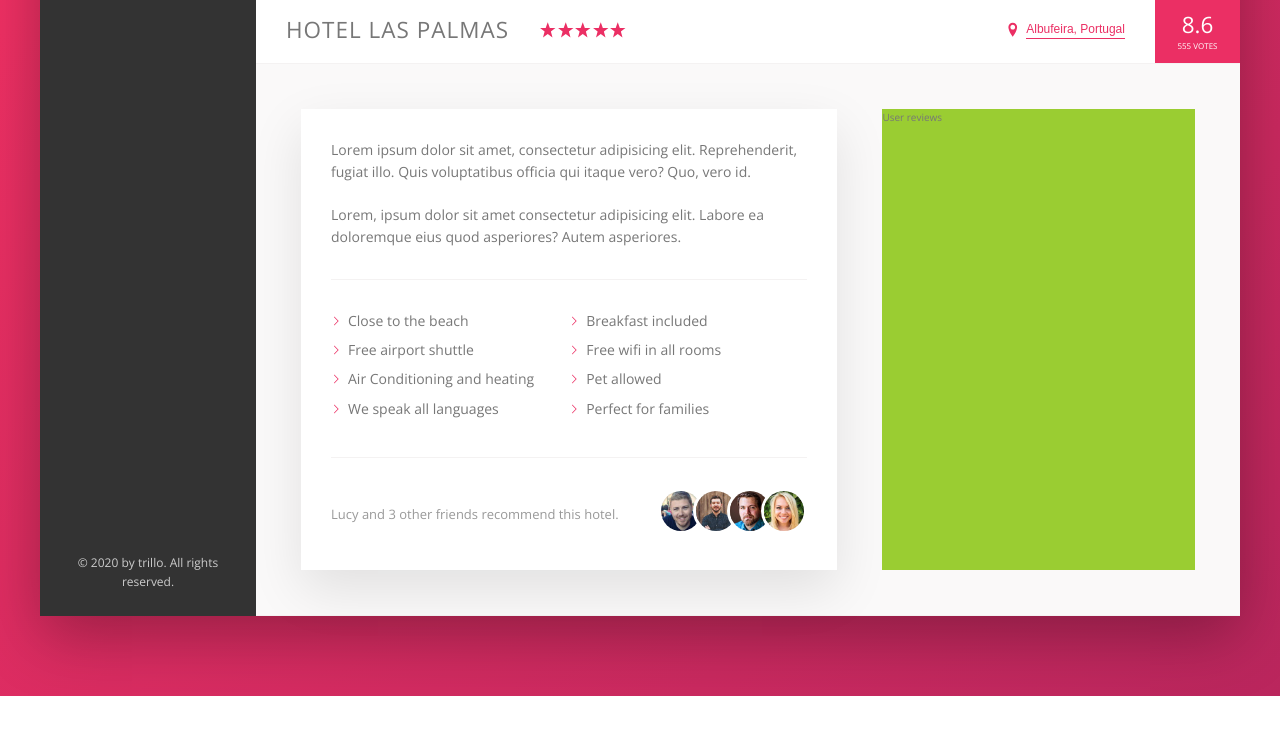
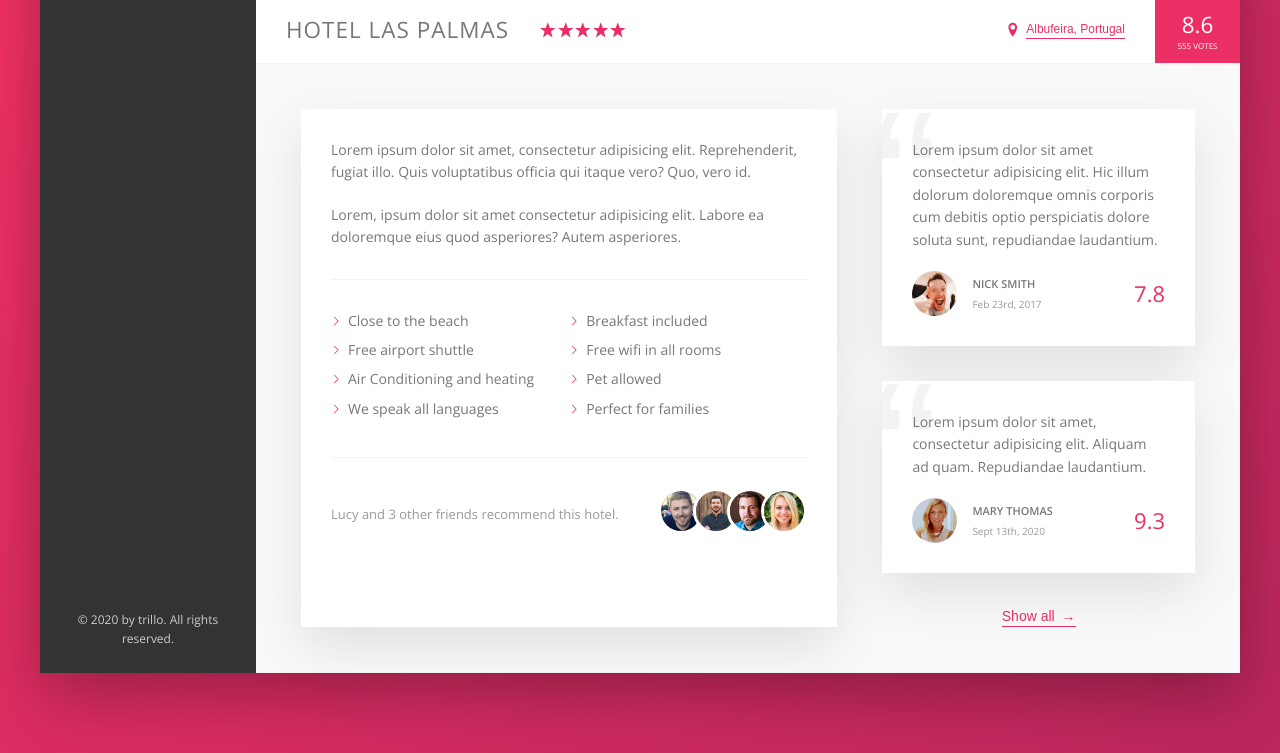
Before and after one commit to vipham258/trillo-project, a website: page index.html in a window 1280 px wide. Shown: the part 538-1291 px from the top of the page. Before the commit the page ends 1234 px from the top, so only its background shows below. Drawn offline with nearby package versions, Linux system fonts and the light colour scheme.

Commit message:
built user review section

```diff
--- a/index.html
+++ b/index.html
@@ -201,7 +201,48 @@
               </div>
             </div>
 
-            <div class="user-reviews">User reviews</div>
+            <div class="user-reviews">
+              <figure class="review">
+                <blockquote class="review__text">
+                  Lorem ipsum dolor sit amet consectetur adipisicing elit. Hic
+                  illum dolorum doloremque omnis corporis cum debitis optio
+                  perspiciatis dolore soluta sunt, repudiandae laudantium.
+                </blockquote>
+                <figcaption class="review__user">
+                  <img
+                    src="img/user-1.jpg"
+                    alt="User 1"
+                    class="review__photo"
+                  />
+                  <div class="review__user-box">
+                    <p class="review__user-name">Nick Smith</p>
+                    <p class="review__user-date">Feb 23rd, 2017</p>
+                  </div>
+                  <div class="review__rating">7.8</div>
+                </figcaption>
+              </figure>
+
+              <figure class="review">
+                <blockquote class="review__text">
+                  Lorem ipsum dolor sit amet, consectetur adipisicing elit.
+                  Aliquam ad quam. Repudiandae laudantium.
+                </blockquote>
+                <figcaption class="review__user">
+                  <img
+                    src="img/user-2.jpg"
+                    alt="User 2"
+                    class="review__photo"
+                  />
+                  <div class="review__user-box">
+                    <p class="review__user-name">Mary Thomas</p>
+                    <p class="review__user-date">Sept 13th, 2020</p>
+                  </div>
+                  <div class="review__rating">9.3</div>
+                </figcaption>
+              </figure>
+
+              <button class="btn-inline">Show all <span>&rarr;</span></button>
+            </div>
           </div>
         </main>
       </div>
--- a/sass/_components.scss
+++ b/sass/_components.scss
@@ -265,8 +265,17 @@
   cursor: pointer;
   transition: all 0.2s;
 
+  & span {
+    margin-left: 3px;
+    transition: margin-left 0.2s;
+  }
+
   &:hover {
     color: var(--color-grey-dark-1);
+
+    span {
+      margin-left: 8px;
+    }
   }
 
   &:focus {
@@ -359,3 +368,65 @@
     }
   }
 }
+
+//////////////////////////////////////////////
+////// REVIEWS
+
+.review {
+  background-color: white;
+  box-shadow: var(--shadow-light);
+  padding: 3rem;
+  margin-bottom: 3.5rem;
+  position: relative;
+  overflow: hidden;
+  &__text {
+    margin-bottom: 2rem;
+    z-index: 10;
+    position: relative;
+  }
+
+  &__user {
+    display: flex;
+    align-items: center;
+  }
+  &__photo {
+    height: 4.5rem;
+    width: 4.5rem;
+    border-radius: 50%;
+    margin-right: 1.5rem;
+  }
+
+  &__user-box {
+    margin-right: auto;
+  }
+
+  &__user-name {
+    font-weight: bold;
+    font-size: 1.1rem;
+    text-transform: uppercase;
+    margin-bottom: 0.4rem;
+  }
+
+  &__user-date {
+    font-size: 1rem;
+    color: var(--color-grey-dark-3);
+  }
+
+  &__rating {
+    font-size: 2.2rem;
+    font-weight: 400;
+    color: var(--color-primary);
+  }
+
+  &::before {
+    z-index: 1;
+    content: "\201C";
+    position: absolute;
+    top: -2.75rem;
+    left: -1rem;
+    line-height: 1;
+    font-size: 20rem;
+    font-family: sans-serif;
+    color: var(--color-grey-light-2);
+  }
+}
--- a/sass/_layout.scss
+++ b/sass/_layout.scss
@@ -38,6 +38,7 @@
 }
 
 .detail {
+  font-size: 1.4rem;
   display: flex;
   padding: 4.5rem;
   background-color: var(--color-grey-light-1);
@@ -45,7 +46,6 @@
 }
 
 .description {
-  font-size: 1.4rem;
   background-color: white;
   box-shadow: var(--shadow-light);
   padding: 3rem;
@@ -54,6 +54,8 @@
 }
 
 .user-reviews {
-  background-color: yellowgreen;
   flex: 1;
+  display: flex;
+  flex-direction: column;
+  align-items: center;
 }
```
Also changed, not shown: css/style.css.
